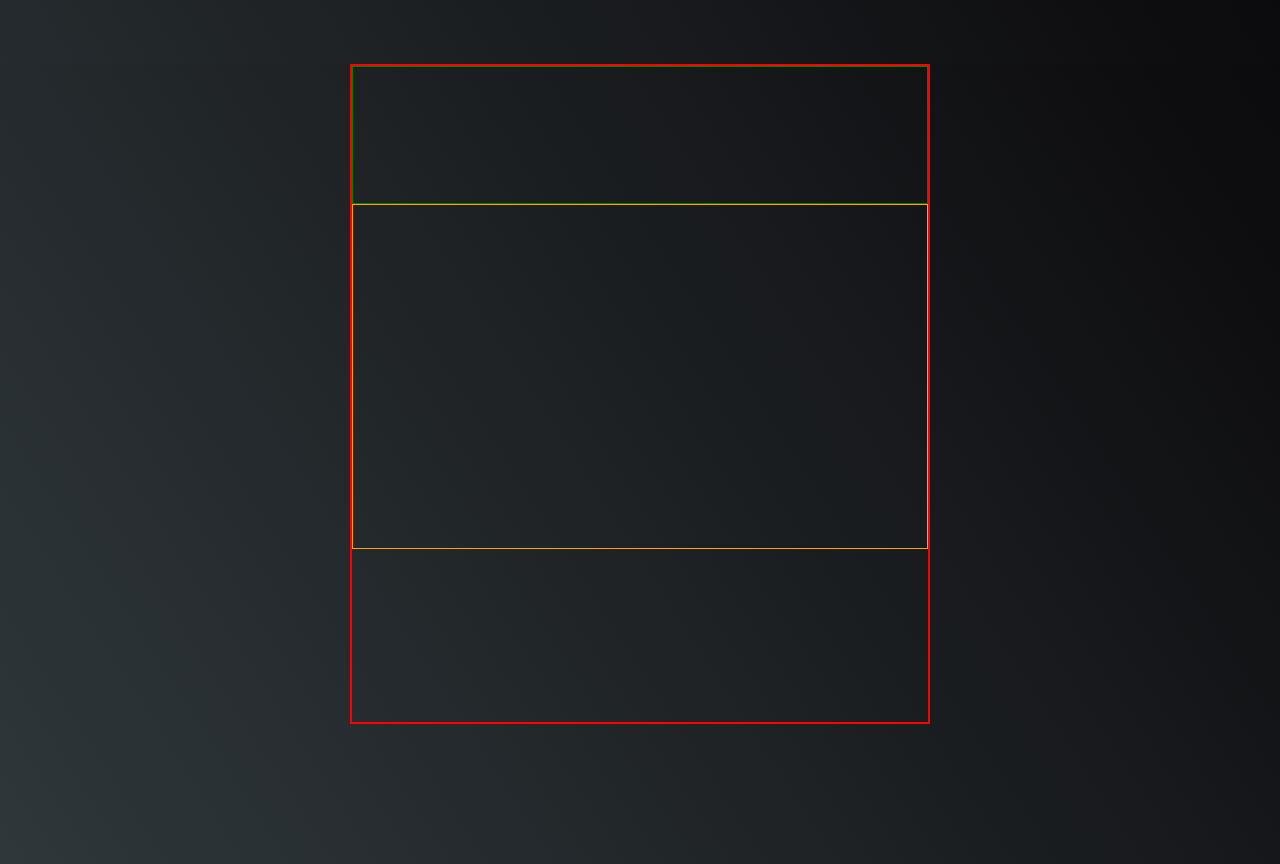
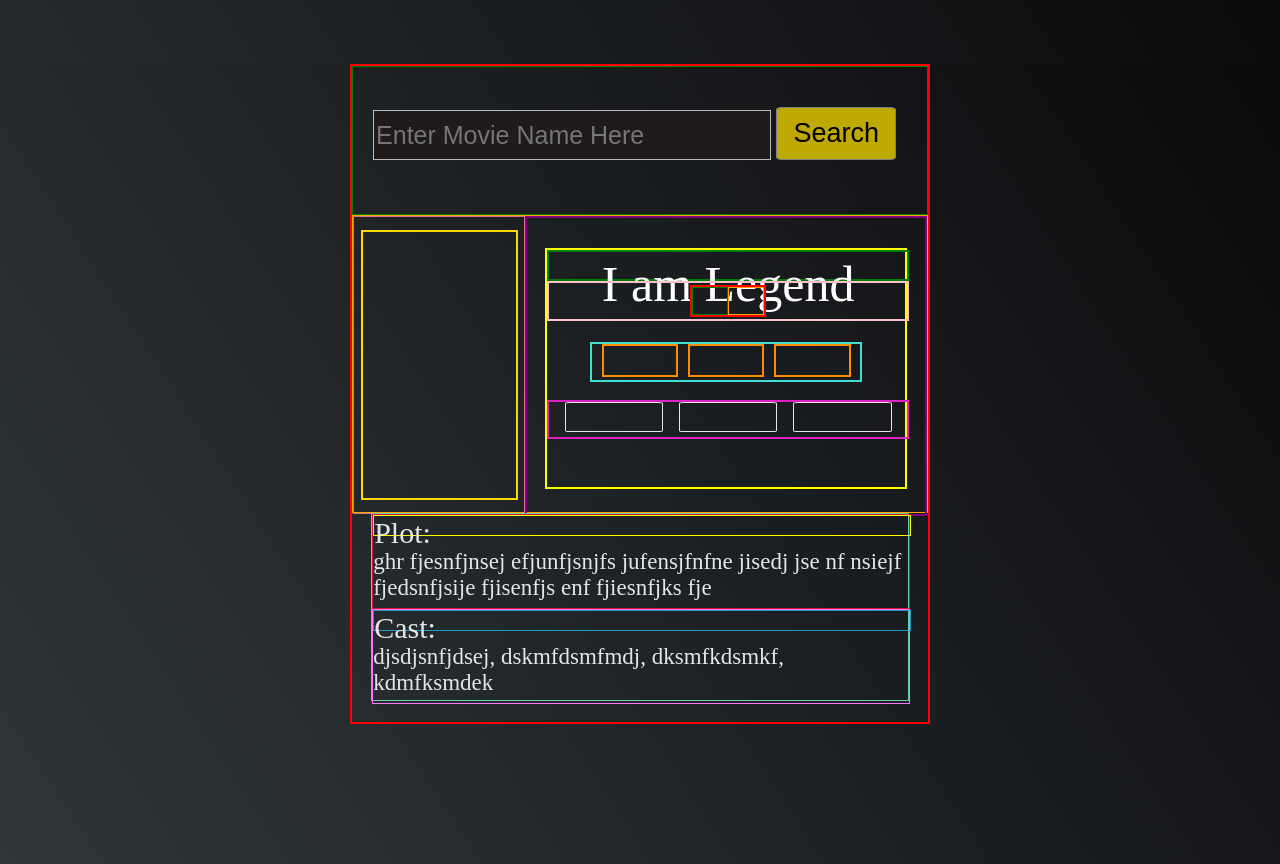
Before and after one commit to michaelr3207/MovieApp, a website built with webpack: page dist/index.html in a window 1280 px wide. Built offline with nearby package versions, Linux system fonts and the light colour scheme.

Commit message:
css layout finished

```diff
--- a/src/style.css
+++ b/src/style.css
@@ -13,7 +13,7 @@
     width: 45%;
     height: 82%;
     display: grid;
-    grid-template-rows: 0.8fr 2fr 1fr;
+    grid-template-rows: 0.8fr 1.6fr 1fr;
 }
 
 .searchBar {
@@ -24,8 +24,208 @@
 .movieDisplay {
     grid-row: 2 / 2 ;
     border: 1px solid orange;
+    display: flex;
+    flex-direction: row;
+}
+
+.movieImage {
+    border: 1px solid palevioletred;
+    height: 100%;
+    width: 30%;
+}
+
+.movieDetailsContainer {
+    border: 2px solid purple;
+    height: 100%;
+    width: 70%;
+    display: flex;
+    /*flex-direction: column;*/
 }
 
 .movieDescriptionAndCast {
 
 }
+
+.movieDetails {
+    border: 2px solid yellow;
+    margin: auto;
+    margin-top: 7.5%;
+    width: 90%;
+    height: 80%;
+    display: flex;
+    flex-direction: column;
+}
+
+.movieTitle {
+    border: 2px solid green;
+    text-align: center;
+    width: 100%;
+    height: 10%;
+    color: white;
+    font-size: 50px;
+    padding-top: 1%;
+}
+
+.movieRating {
+    border: 2px solid pink;
+    width: 100%;
+    height: 15%;
+    display: flex;
+    flex-direction: row;
+}
+
+.ratingAndImage {
+    border: 2px solid red;
+    margin: auto;
+    display: flex;
+    flex-direction: row;
+    width: 20%;
+    height: 80%;;
+}
+
+#starImage {
+    height: auto;
+    width: 50%;
+    border: 1px solid green;
+}
+
+#rating {
+    border: 1px solid orange;
+    height: auto;
+    width: 50%;
+}
+
+
+.movieFigures {
+    margin: 6% auto 0;
+    border: 2px solid turquoise;
+    width: 75%;
+    height: 15%;
+    display: flex;
+    flex-direction: row;
+    justify-content: space-evenly;
+}
+
+.movieFigureContainer {
+    border: 2px solid darkorange;
+    height: 80%;
+    width: 27%;
+}
+
+#imageContainer {
+    border: 2px solid gold;
+    margin: 7.5% auto auto;
+    width: 90%;
+    height: 90%;
+}
+
+.movieGenres {
+    margin-top: 5%;
+    border: 2px solid #de22c3;
+    width: 100%;
+    height: 15%;
+    display: flex;
+    flex-direction: row;
+    justify-content: space-evenly;
+}
+
+.movieGenreContainer {
+    border: 1.5px solid #e5e5e5;
+    border-radius: 5%;
+    height: 80%;
+    width: 27%;
+}
+
+.plotAndCastContainer {
+    margin: auto;
+    border: 1px solid mediumaquamarine;
+    width: 93%;
+    height: 89%;
+    display: flex;
+    flex-direction: column;
+
+}
+
+.plotContainer {
+    border: 1px solid crimson;
+    width: 100%;
+    height: 50%;
+    display: flex;
+    flex-direction: column;
+}
+
+.castContainer {
+    border: 1px solid #ff76fc;
+    width: 100%;
+    height: 50%;
+    display: flex;
+    flex-direction: column;
+}
+
+#plotTitle {
+    width: 100%;
+    height: 20%;
+    border: 1px solid yellow;
+    color: #e5e5e5;
+    font-size: 30px;
+}
+
+#castTitle {
+    width: 100%;
+    height: 20%;
+    border: 1px solid #219ac5;
+    color: #e5e5e5;
+    font-size: 30px;
+}
+
+#castDescription, #plotDescription {
+    padding-top: 2.5%;
+    color: #e5e5e5;
+    font-size: 23px;
+}
+
+.searchAndEnterContainer {
+    margin: auto;
+    margin-top: 3%;
+    width: 93%;
+    height: 68%;
+    /*border: 1px solid yellow;*/
+    display: flex;
+    flex-direction: row;
+}
+
+.searchBarContainer {
+    width: 75%;
+    margin: auto;
+    height: 60%;
+    /*border: 1px solid green;*/
+}
+
+.searchButtonContainer {
+    margin: auto;
+    width: 25%;
+    height: 60%;
+    /*border: 1px solid red;*/
+}
+
+#searchButton {
+    border: 1px solid grey;
+    border-radius: 5%;
+    background-color: #bea802;
+    margin-top: 2%;
+    width: 90%;
+    height: 88%;
+    margin-left: 2%;
+    color: #000000;
+    font-size: 27px;
+}
+
+#searchInput {
+    margin-top: 1.5%;
+    border: 1px solid #b9b9b9;
+    width: 98%;
+    height: 76%;
+    background-color: #1f1b1b;
+    font-size: 25px;
+    color: #e5e5e5;
+}
```
Also changed, not shown: dist/index.html.
